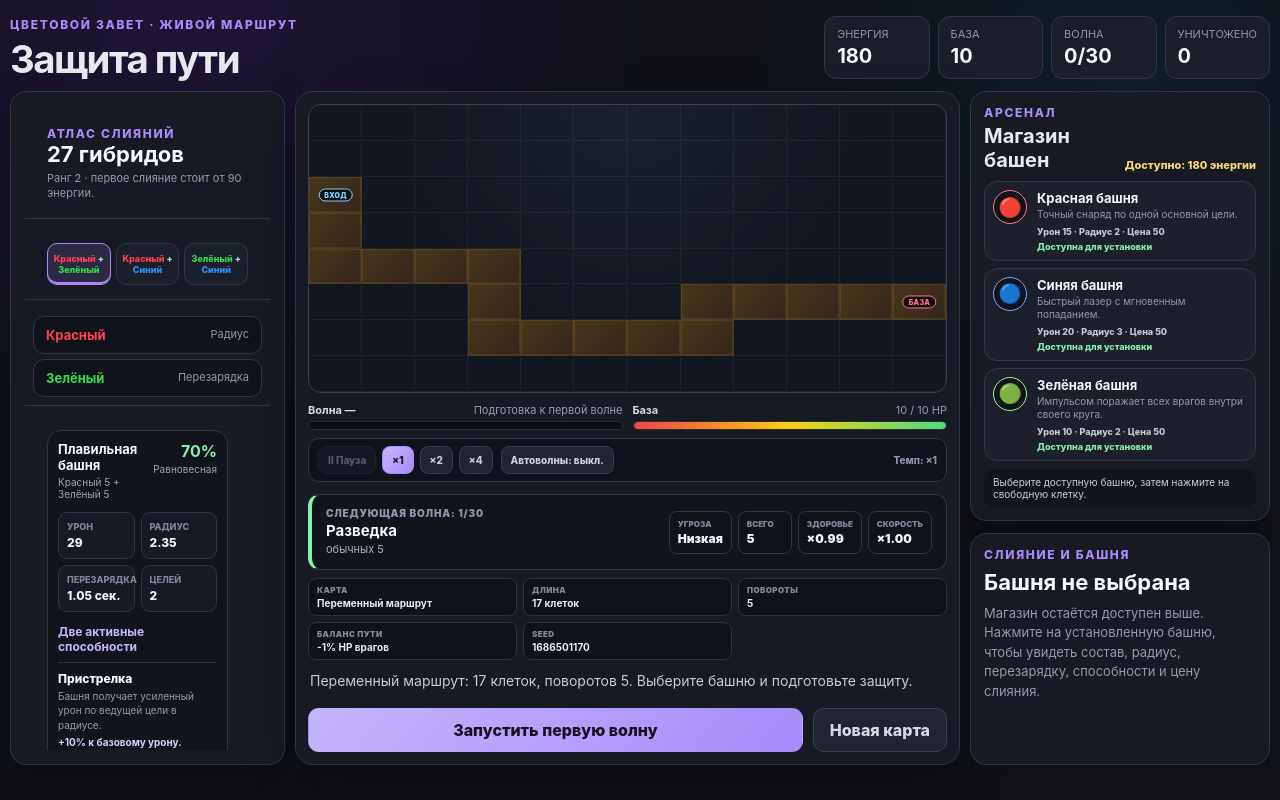
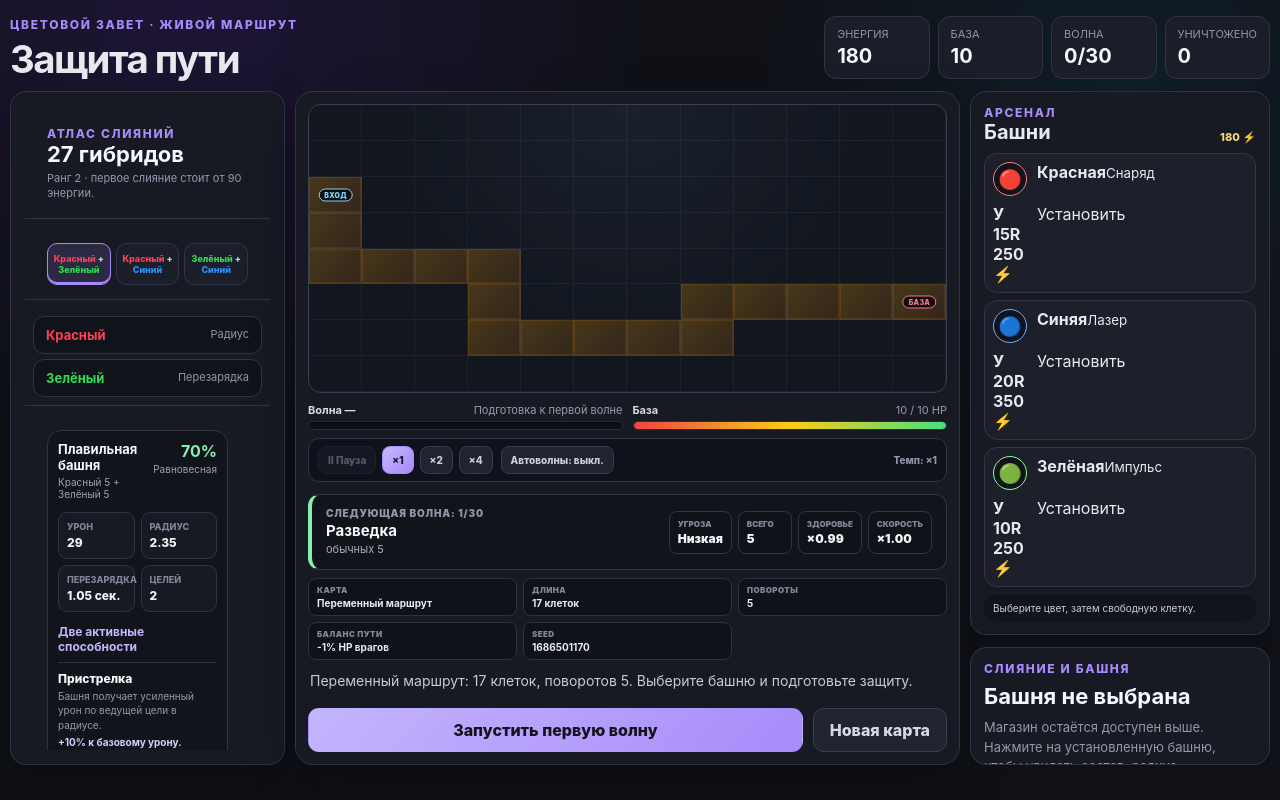
Before and after one commit to sunpole/tower_defense, a React (Vite) app: page / in a window 1280 px wide. Built offline with nearby package versions, Linux system fonts and the light colour scheme.

Commit message:
Сжать магазин башен в компактную сетку

```diff
--- a/src/components/TowerShop.tsx
+++ b/src/components/TowerShop.tsx
@@ -7,61 +7,77 @@ interface TowerShopProps {
   dispatch: BattleDispatch;
 }
 
+function getCompactTowerName(name: string) {
+  return name.replace(/\s+башня$/i, '');
+}
+
+function getAttackRole(attackType: string) {
+  if (attackType === 'aura') return 'Импульс';
+  if (attackType === 'laser') return 'Лазер';
+  return 'Снаряд';
+}
+
 export function TowerShop({ state, dispatch }: TowerShopProps) {
   const selectedTower = TOWERS.find((tower) => tower.id === state.selectedTowerId);
 
   return (
-    <aside className="tower-shop tower-shop--persistent" aria-label="Выбор башен">
-      <div className="tower-shop__heading">
-        <p className="eyebrow">Арсенал</p>
-        <h2>Магазин башен</h2>
-        <span className="tower-shop__balance">Доступно: {state.energy} энергии</span>
+    <aside className="tower-shop tower-shop--persistent tower-shop--compact" aria-label="Выбор башен">
+      <div className="tower-shop__heading tower-shop__heading--compact">
+        <div>
+          <p className="eyebrow">Арсенал</p>
+          <h2>Башни</h2>
+        </div>
+        <strong className="tower-shop__balance tower-shop__balance--pill">
+          {state.energy} ⚡
+        </strong>
       </div>
 
-      <div className="tower-list">
+      <div className="tower-list tower-list--compact">
         {TOWERS.map((tower) => {
           const isSelected = tower.id === state.placingTowerId;
           const canAfford = state.energy >= tower.placeCost;
           const isGameOver = state.status === 'victory' || state.status === 'defeat';
           const isDisabled = !canAfford || isGameOver;
+          const shortfall = Math.max(0, tower.placeCost - state.energy);
 
           return (
             <button
               aria-label={
                 canAfford
                   ? `${tower.name}, купить за ${tower.placeCost} энергии`
-                  : `${tower.name}, не хватает ${tower.placeCost - state.energy} энергии`
+                  : `${tower.name}, не хватает ${shortfall} энергии`
               }
-              className={`tower-option${isSelected ? ' tower-option--selected' : ''}${isDisabled ? ' tower-option--unavailable' : ''}`}
+              className={`tower-option tower-option--compact${isSelected ? ' tower-option--selected' : ''}${isDisabled ? ' tower-option--unavailable' : ''}`}
               disabled={isDisabled}
               key={tower.id}
               onClick={() => dispatch({ type: 'SELECT_TOWER', towerId: tower.id })}
               style={{ '--tower-color': tower.color } as CSSProperties}
+              title={`${tower.description}. Урон ${tower.damage}, радиус ${tower.range}, цена ${tower.placeCost}.`}
               type="button"
             >
               <span className="tower-option__symbol">{tower.symbol}</span>
-              <span className="tower-option__content">
-                <strong>{tower.name}</strong>
-                <small>{tower.description}</small>
-                <span className="tower-option__stats">
-                  Урон {tower.damage} · Радиус {tower.range} · Цена {tower.placeCost}
-                </span>
-                <span className={`tower-option__availability${canAfford ? '' : ' is-insufficient'}`}>
-                  {canAfford
-                    ? 'Доступна для установки'
-                    : `Не хватает ${tower.placeCost - state.energy} энергии`}
-                </span>
+              <span className="tower-option__compact-name">
+                <strong>{getCompactTowerName(tower.name)}</strong>
+                <small>{getAttackRole(tower.attackType)}</small>
+              </span>
+              <span className="tower-option__compact-stats" aria-hidden="true">
+                <b>У {tower.damage}</b>
+                <b>R {tower.range}</b>
+                <b>{tower.placeCost} ⚡</b>
+              </span>
+              <span className={`tower-option__compact-status${canAfford ? '' : ' is-insufficient'}`}>
+                {canAfford ? (isSelected ? 'Выбрана' : 'Установить') : `−${shortfall} ⚡`}
               </span>
             </button>
           );
         })}
       </div>
 
-      <div className="selection-note">
+      <div className={`selection-note selection-note--compact${state.placingTowerId ? ' selection-note--active' : ''}`}>
         {state.placingTowerId && selectedTower ? (
-          <>Режим установки: <strong>{selectedTower.name}</strong></>
+          <>Установка: <strong>{getCompactTowerName(selectedTower.name)}</strong> · выберите клетку</>
         ) : (
-          <>Выберите доступную башню, затем нажмите на свободную клетку.</>
+          <>Выберите цвет, затем свободную клетку.</>
         )}
       </div>
     </aside>
```
